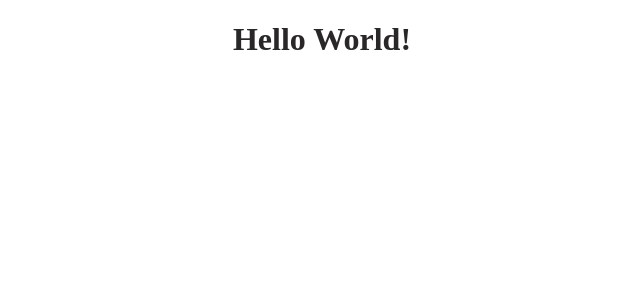
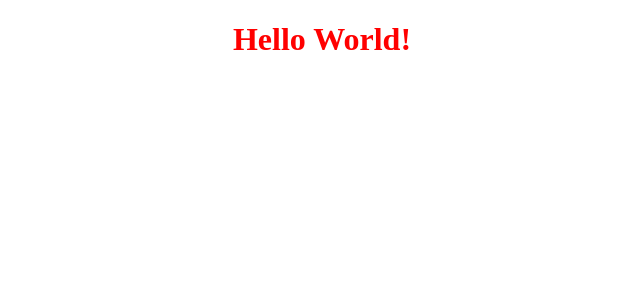
Before and after one commit to galitskye/video-chat, a React app: page / in a window 1280 px wide. Shown: the top 300 px of the page, without its empty margins (318-958 px from the left). Built offline with nearby package versions, Linux system fonts and the light colour scheme.

Commit message:
VC-1: styled components with theming

```diff
--- a/package.json
+++ b/package.json
@@ -22,7 +22,8 @@
   "homepage": "https://github.com/galitskye/video-chat#readme",
   "dependencies": {
     "react": "^16.8.6",
-    "react-dom": "^16.8.6"
+    "react-dom": "^16.8.6",
+    "styled-components": "^4.3.2"
   },
   "devDependencies": {
     "@babel/core": "^7.5.5",
@@ -33,10 +34,9 @@
     "@babel/preset-typescript": "^7.3.3",
     "@types/react": "^16.8.24",
     "@types/react-dom": "^16.8.5",
+    "@types/styled-components": "^4.1.18",
     "babel-loader": "^8.0.6",
-    "css-loader": "^3.1.0",
     "html-webpack-plugin": "^3.2.0",
-    "style-loader": "^0.23.1",
     "tslint": "^5.18.0",
     "tslint-immutable": "^6.0.1",
     "typescript": "^3.5.3",
--- /dev/null
+++ b/src/components/App/app-styles.ts
@@ -0,0 +1,12 @@
+import styled, { css } from 'styled-components';
+
+interface TitleProps {
+    large?: boolean;
+}
+
+export const Title = styled.h1`
+    color: red;
+    text-align: center;
+
+    ${(props: TitleProps) => props.large && css`font-size: 80px;`}
+`;
--- a/src/components/App/index.css
+++ /dev/null
@@ -1,4 +0,0 @@
-h1 {
-    color: #292727;
-    text-align: center;
-}
--- a/src/components/App/index.tsx
+++ b/src/components/App/index.tsx
@@ -1,11 +1,15 @@
-import React, {PureComponent} from 'react';
+import React, { PureComponent } from 'react';
 
-import './index.css';
+import { ThemeProvider } from 'styled-components';
+import { theme } from '../../theme';
+import { Title } from './app-styles';
 
 class App extends PureComponent {
     public render(): React.ReactNode {
         return (
-            <h1>Hello World!</h1>
+            <ThemeProvider theme={ theme }>
+                <Title>Hello World!</Title>
+            </ThemeProvider>
         );
     }
 }
--- /dev/null
+++ b/src/theme/index.ts
@@ -0,0 +1,60 @@
+import { IThemeStyles } from './types';
+
+const colors = {
+    blue: '#2179ee',
+    green: '#00cc9a',
+    coral: '#ff6759',
+    gold: '#f0b95b',
+    purple: '#7537ef',
+    white: '#ffffff',
+    black: '#000000',
+
+    grey10: '#f3f4f8',
+    grey20: '#e1e5eb',
+    grey30: '#c2c6cc',
+    grey40: '#9ea2a8',
+    grey50: '#686c73',
+    grey60: '#30363d'
+};
+
+const secondaryColors = {
+    blue10: '#ade7ff',
+    blue20: '#61bcff',
+    blue30: '#2179ee',
+    blue40: '#1f4ab4',
+    blue50: '#1d2064',
+    green10: '#b5ffcb',
+    green20: '#5dffa3',
+    green30: '#00cc9a',
+    green40: '#219a8a',
+    green50: '#183f51',
+    purple10: '#dec7ff',
+    purple20: '#a673ff',
+    purple30: '#7537ef',
+    purple40: '#4e23b6',
+    purple50: '#2d1b64',
+    coral10: '#ffc6b3',
+    coral20: '#ff8e75',
+    coral30: '#ff6759',
+    coral40: '#eb312a',
+    coral50: '#7b1e30',
+    gold10: '#ffedc2',
+    gold20: '#ffda8b',
+    gold30: '#f0b95b',
+    gold40: '#e5a229',
+    gold50: '#6a4a24'
+};
+
+const breakpoints = ['31.25em', '43.75em', '46.875em'];
+const fontSizes = ['1.2rem', '1.4rem', '1.6rem', '1.8rem', '2.4rem', '2.8rem', '3.2rem', '4.0rem', '4.8rem', '6.4rem'];
+const space = ['0', '.4rem', '.8rem', '1.2rem', '1.6rem', '2.0rem', '3.2rem', '4.8rem', '6.4rem', '9.6rem'];
+
+const theme: IThemeStyles = {
+    breakpoints,
+    fontSizes,
+    space,
+    colors,
+    secondaryColors
+};
+
+export { theme, IThemeStyles };
--- /dev/null
+++ b/src/theme/types.ts
@@ -0,0 +1,7 @@
+export interface IThemeStyles {
+    breakpoints: string[];
+    fontSizes: string[];
+    space: string[];
+    colors: { [key: string]: string };
+    secondaryColors: { [key: string]: string };
+}
```
Also changed, not shown: 1 other file (tests, documents, lock files or other folders).
